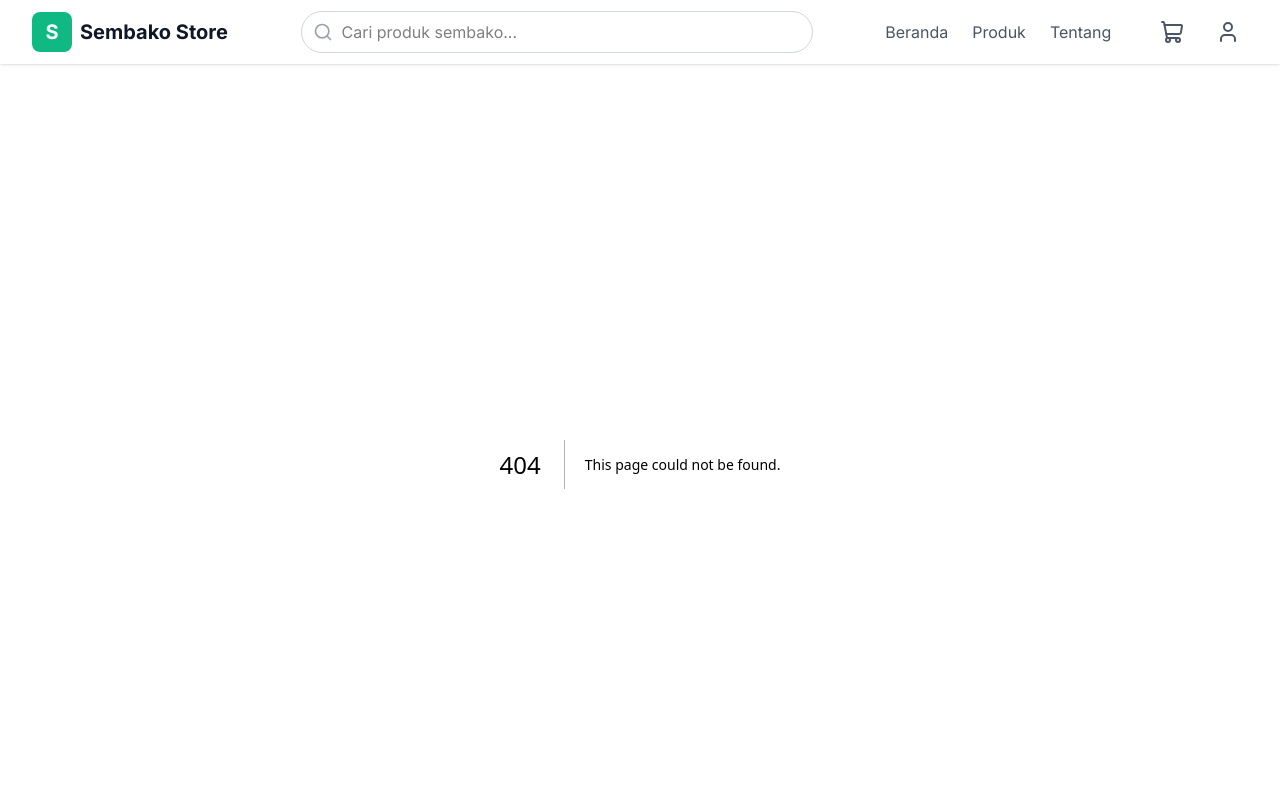
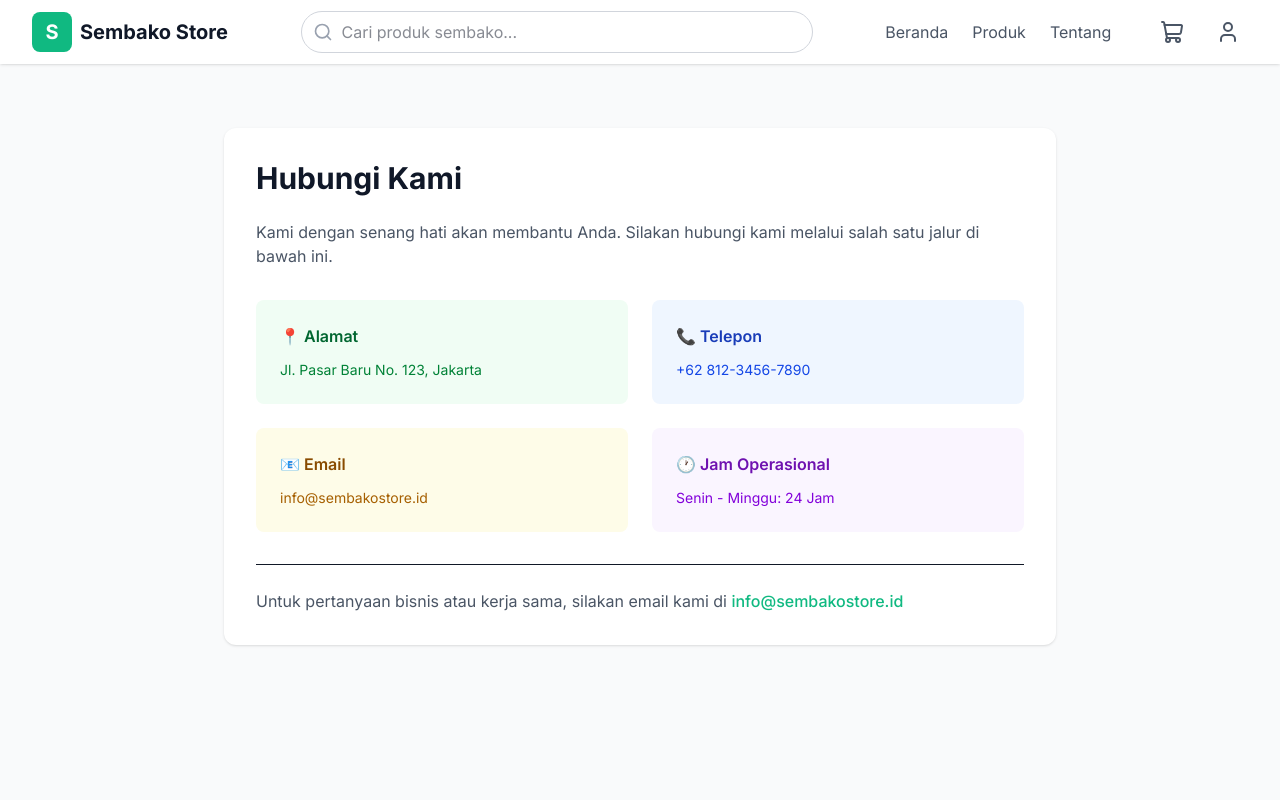
Before and after one commit to Elysia-dev11/umkm-sembako-store, a Next.js app in the folder frontend/: page /contact in a window 1280 px wide. Before the commit this address had no page. Shown: the top 800 px of the page. Built offline with nearby package versions, Linux system fonts and the light colour scheme.

Commit message:
feat: add contact page

```diff
--- /dev/null
+++ b/frontend/src/app/contact/page.tsx
@@ -0,0 +1,53 @@
+export default function ContactPage() {
+  return (
+    <div className="min-h-screen bg-gray-50 py-16">
+      <div className="max-w-4xl mx-auto px-4 sm:px-6 lg:px-8">
+        <div className="bg-white rounded-xl shadow-sm p-8">
+          <h1 className="text-3xl font-bold text-gray-900 mb-6">Hubungi Kami</h1>
+
+          <div className="prose max-w-none">
+            <p className="text-gray-600 mb-8">
+              Kami dengan senang hati akan membantu Anda. Silakan hubungi kami melalui salah satu jalur di bawah ini.
+            </p>
+
+            <div className="grid md:grid-cols-2 gap-6">
+              <div className="bg-green-50 p-6 rounded-lg">
+                <h3 className="font-semibold text-green-800 mb-3">📍 Alamat</h3>
+                <p className="text-green-700 text-sm">
+                  Jl. Pasar Baru No. 123, Jakarta
+                </p>
+              </div>
+              <div className="bg-blue-50 p-6 rounded-lg">
+                <h3 className="font-semibold text-blue-800 mb-3">📞 Telepon</h3>
+                <p className="text-blue-700 text-sm">
+                  +62 812-3456-7890
+                </p>
+              </div>
+              <div className="bg-yellow-50 p-6 rounded-lg">
+                <h3 className="font-semibold text-yellow-800 mb-3">📧 Email</h3>
+                <p className="text-yellow-700 text-sm">
+                  info@sembakostore.id
+                </p>
+              </div>
+              <div className="bg-purple-50 p-6 rounded-lg">
+                <h3 className="font-semibold text-purple-800 mb-3">🕐 Jam Operasional</h3>
+                <p className="text-purple-700 text-sm">
+                  Senin - Minggu: 24 Jam
+                </p>
+              </div>
+            </div>
+
+            <div className="mt-8 pt-6 border-t">
+              <p className="text-gray-600">
+                Untuk pertanyaan bisnis atau kerja sama, silakan email kami di{' '}
+                <a href="mailto:info@sembakostore.id" className="text-primary hover:text-primary-dark font-medium">
+                  info@sembakostore.id
+                </a>
+              </p>
+            </div>
+          </div>
+        </div>
+      </div>
+    </div>
+  );
+}
```
